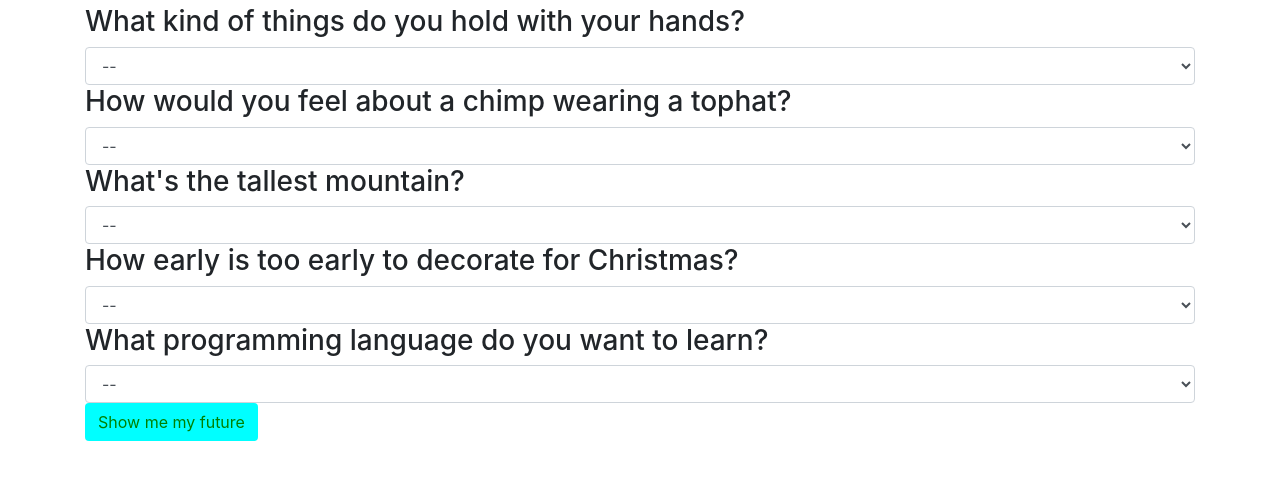
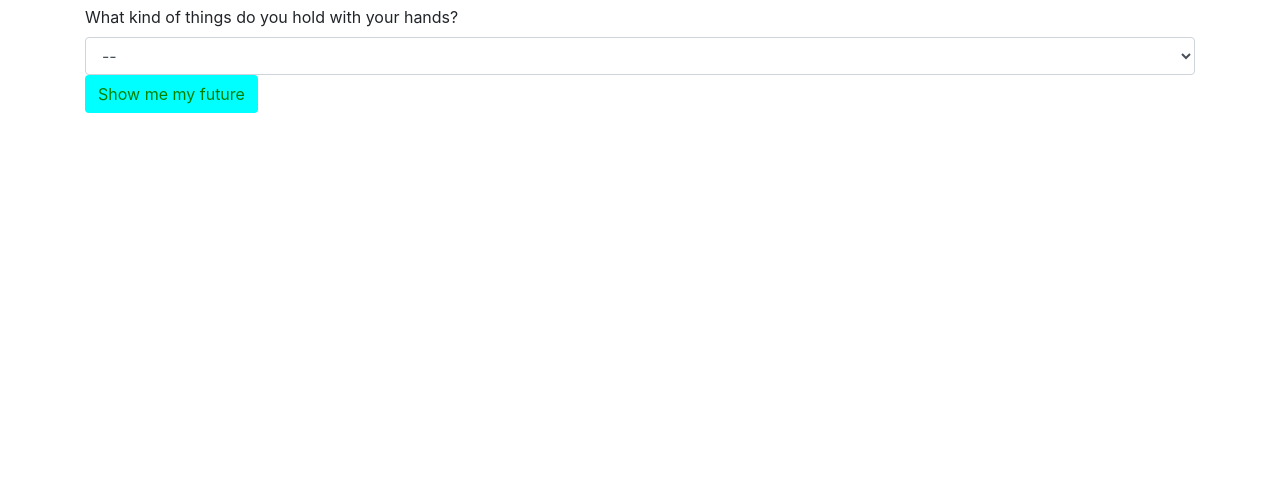
Before and after one commit to POsten040/week-2-project, a plain HTML site: page index.html in a window 1280 px wide. Shown: the part 97-576 px from the top of the page. Drawn offline with Linux system fonts and the light colour scheme.

Commit message:
restructure js file to declare 'firstanswer' variable

```diff
--- a/index.html
+++ b/index.html
@@ -13,46 +13,16 @@
     <div class="row">
       <div class="col-12">
         <h2 class="centered">Choose Wisely</h2>
-        <form id="form1">
-          <h3>What kind of things do you hold with your hands?</h3>
-          <select class="form-control">
+        <form id="formOne">
+          <label for="first">What kind of things do you hold with your hands?</label>
+          <select class="form-control" id="first">
             <option value="0">--</option>
-            <option value="1" id="1">I enjoy knives and pointy sticks.</option>
-            <option value="2" id="2">I like hot drinks and looking out the window when it rains.</option>
-            <option value="3" id="3">I picked up a whole snake once.</option>
-          </select>
-          <h3>How would you feel about a chimp wearing a tophat?</h3>
-          <select class="form-control">
-            <option value="0">--</option>
-            <option value="4" id="4">Great, just great.</option>
-            <option value="5" id="5">Skeptical, why don't I have tophat?.</option>
-            <option value="6" id="6">I'd back away slowly.</option>
-          </select>
-          <h3>What's the tallest mountain?</h3>
-          <select class="form-control">
-            <option value="0">--</option>
-            <option value="7" id="7">Everest.</option>
-            <option value="8" id="8">Caloris Montes.</option>
-            <option value="9" id="9">The chimp in the tophat.</option>
-          </select>
-          <h3>How early is too early to decorate for Christmas?</h3>
-          <select class="form-control">
-            <option value="0">--</option>
-            <option value="10" id="10">November.</option>
-            <option value="11" id="11">October.</option>
-            <option value="12" id="12">Leave those beautiful lights up all year baby!</option>
-          </select>
-          <h3>What programming language do you want to learn?</h3>
-          <select class="form-control">
-            <option value="0">--</option>
-            <option value="13" id="13">Python.</option>
-            <option value="14" id="14">Javascript.</option>
-            <option value="15" id="15">The other one.</option>
+            <option value="1">I enjoy knives and pointy sticks.</option>
+            <option value="2">I like hot drinks and looking out the window when it rains.</option>
+            <option value="3">I picked up a whole snake once.</option>
           </select>
           <button type="submit" class="btn">Show me my future</button>
         </form>
-      </div>
-      <div>
         <h1 id="python"></h1>
       </div>
       <div>
--- a/js/scripts.js
+++ b/js/scripts.js
@@ -1,26 +1,10 @@
-const choice0 = parseInt($("option#0").val());
-const choice1 = parseInt($("option#1").val());
-const choice2 = parseInt($("option#2").val());
-const choice3 = parseInt($("option#3").val());
-const choice4 = parseInt($("option#4").val());
-const choice5 = parseInt($("option#5").val());
-const choice6 = parseInt($("option#6").val());
-const choice7 = parseInt($("option#7").val());
-const choice8 = parseInt($("option#8").val());
-const choice9 = parseInt($("option#9").val());
-const choice10 = parseInt($("option#10").val());
-const choice11 = parseInt($("option#11").val());
-const choice12 = parseInt($("option#12").val());
-const choice13 = parseInt($("option#13").val());
-const choice14 = parseInt($("option#14").val());
-const choice15 = parseInt($("option#15").val());
+const firstanswer = $("#first").val();
 
 $(document).ready(function() {
   $("#formOne").submit(function(event) {
-    event.preventDefault();
-
-    const result = (choice1 + choice2 + choice3 + choice4 + choice5 + choice6 + choice7 + choice8 + choice9 + choice10 + choice11 + choice12 + choice13 + choice14 + choice15)
-
-    $("#python").append("Python!");
+    if (firstanswer > 0) {
+      $("#python").append("Python!");
+    }
+    event.preventDefault()
   });
 });
```
